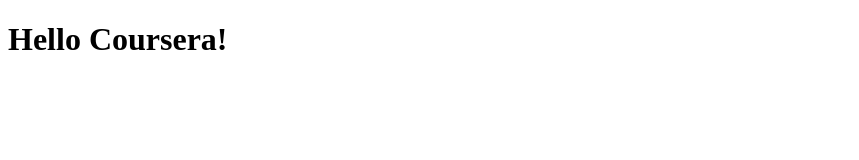
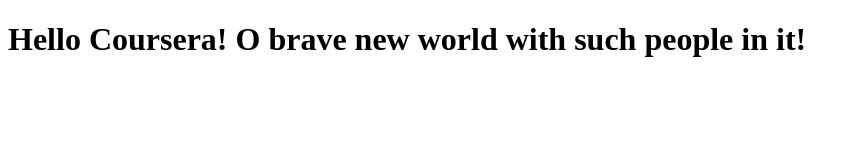
Before and after one commit to SeaGoblin/Coursera-test, a plain HTML site: page site/index.html in a window 1280 px wide. Shown: the whole page, without its empty margins (0-859 px from the left). Drawn offline with Linux system fonts and the light colour scheme.

Commit message:
Small addition

```diff
--- a/site/index.html
+++ b/site/index.html
@@ -4,6 +4,6 @@
 	<title>Hello Coursera!</title>
 </head>
 <body>
-<h1>Hello Coursera!</h1>
+<h1>Hello Coursera! O brave new world with such people in it!</h1>
 </body>
 </html>
```
